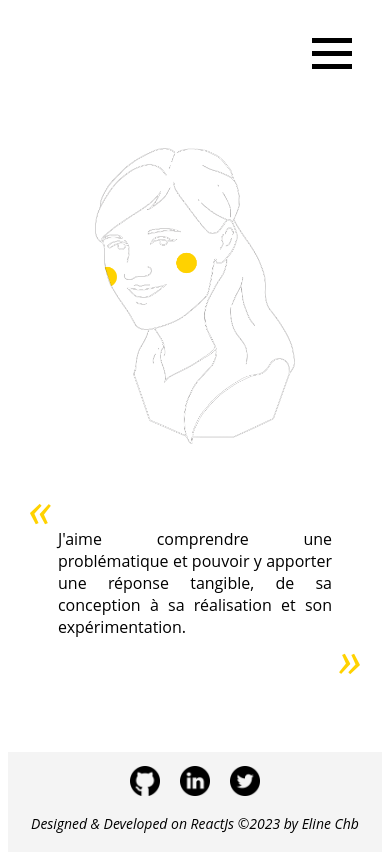
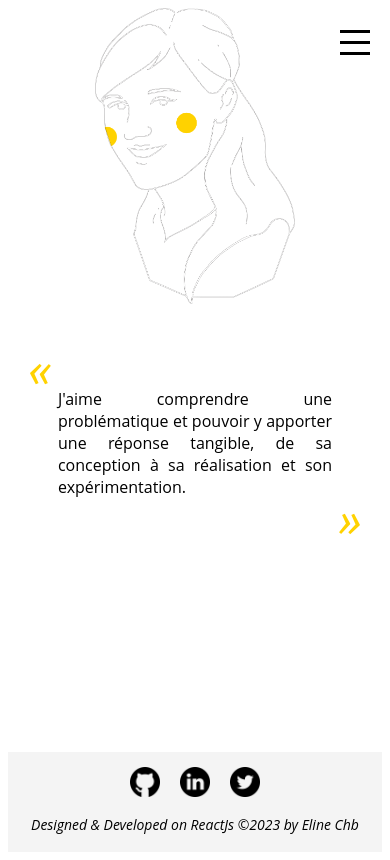
Before and after one commit to Eline31/portfolio, a React (Create React App) app: page / in a window 390 px wide. Built offline with nearby package versions, Linux system fonts and the light colour scheme; a web font is replaced by a local one.

Commit message:
Menu responsive OK

```diff
--- a/src/Components/Header/Burger.jsx
+++ /dev/null
@@ -1,19 +0,0 @@
-// import { useState } from "react"
-import "./Burger.scss"
-import { useState } from "react"
-
-export default function Burger() {
-  const [isOpen, setIsOpen] = useState(false)
-  return (
-    <div
-      className={isOpen ? "burger-menu burger-menu__open" : "burger-menu"}
-      isOpen={isOpen}
-      onClick={() => setIsOpen(!isOpen)}
-      // setIsOpen={setIsOpen}
-    >
-      <div />
-      <div />
-      <div />
-    </div>
-  )
-}
--- a/src/Components/Header/Burger.scss
+++ /dev/null
@@ -1,36 +0,0 @@
-.burger-menu {
-  display: none;
-  @media screen and (max-width: 768px) {
-    display: flex;
-    flex-direction: column;
-    height: 50px;
-    align-items: flex-end;
-    margin: 30px 30px;
-    cursor: pointer;
-    div {
-      margin-bottom: 8px;
-      height: 5px;
-      width: 40px;
-      background-color: black;
-      transform-origin: 1.5px;
-      transition: all 300ms linear;
-    }
-    &__open {
-      div {
-        &:nth-child(1) {
-          transform: rotate(45deg);
-          // transform: translateX(0);
-        }
-        &:nth-child(2) {
-          //   transform: rotate(45deg);
-          transform: translateX(100);
-          opacity: 0;
-        }
-        &:nth-child(3) {
-          transform: rotate(-45deg);
-          // transform: translateX(0);
-        }
-      }
-    }
-  }
-}
--- a/src/Components/Header/Header.jsx
+++ b/src/Components/Header/Header.jsx
@@ -1,20 +1,23 @@
 import "./Header.scss"
 import { StyledLink } from "../../Utils/style/Atoms"
 import { useLocation } from "react-router-dom"
-import Burger from "./Burger"
 import { useState } from "react"
 
-export default function Header({ isOpen }) {
+export default function Header() {
   const location = useLocation()
-  // const [shownMenu, setShownMenu] = useState(false)
+  const [isOpen, setIsOpen] = useState(false)
 
   return (
     <>
-      <Burger />
-      <nav
-        isOpen={isOpen}
-        className={isOpen ? "Navigation" : "Navigation Navigation__hidden"}
+      <div
+        className={isOpen ? "burger-menu burger-menu__open" : "burger-menu"}
+        onClick={() => setIsOpen(!isOpen)}
       >
+        <div />
+        <div />
+        <div />
+      </div>
+      <nav className={isOpen ? "Navigation" : "Navigation Navigation__hidden"}>
         <StyledLink
           to="/"
           className={location.pathname === "/" ? "active" : ""}
--- a/src/Components/Header/Header.scss
+++ b/src/Components/Header/Header.scss
@@ -18,18 +18,17 @@
       border-bottom: 2px solid $primary-color;
     }
   }
-
-  @media screen and (max-width: 900px) {
-    margin: 0px 30px;
-  }
   @media screen and (max-width: 768px) {
-    // display: none;
+    margin: 0px 10px;
     flex-direction: column;
     align-items: flex-end;
     justify-content: flex-start;
     position: fixed;
-    top: 90px;
+    top: 65px;
     right: 10px;
+    background-color: white;
+    padding: 10px;
+    height: 130px;
     a {
       margin-bottom: 10px;
       font-size: 1rem;
@@ -40,22 +39,42 @@
   }
 }
 
-// .burger-menu {
-//   // display: none;
-//   div {
-//     margin-bottom: 8px;
-//     height: 5px;
-//     width: 40px;
-//     background-color: black;
-//   }
-//   @media screen and (max-width: 768px) {
-//     display: flex;
-//     flex-direction: column;
-//     height: 50px;
-//     align-items: flex-end;
-//     margin: 30px 30px;
-//     // position: fixed;
-//     // top: 0;
-//     // right: 0;
-//   }
-// }
+.burger-menu {
+  display: none;
+  @media screen and (max-width: 768px) {
+    position: fixed;
+    top: 10px;
+    right: 10px;
+    display: flex;
+    flex-direction: column;
+    align-items: flex-end;
+    margin: 20px 10px 0px 0px;
+    width: 98px;
+    padding-bottom: 10px;
+    cursor: pointer;
+    div {
+      margin-bottom: 8px;
+      height: 3px;
+      width: 30px;
+      background-color: black;
+      transform-origin: 0px;
+      transition: all 200ms linear;
+      transform: translateX(0);
+    }
+    &__open {
+      background-color: white;
+      div {
+        &:nth-child(1) {
+          transform: rotate(45deg);
+        }
+        &:nth-child(2) {
+          transform: translateX(100%);
+          opacity: 0;
+        }
+        &:nth-child(3) {
+          transform: rotate(-45deg);
+        }
+      }
+    }
+  }
+}
```
